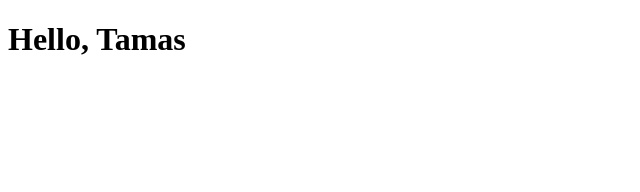
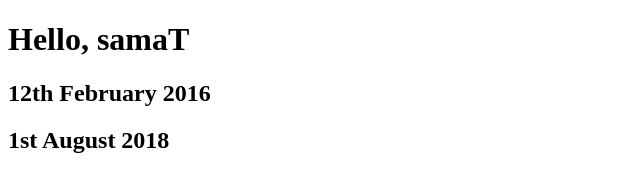
Before and after one commit to minhmmai/udemyMeanApp, a website: page fst-angular-mean/index.html in a window 1280 px wide. Shown: the whole page, without its empty margins (0-640 px from the left). Drawn offline with nearby package versions, Linux system fonts and the light colour scheme; some packages are replaced by stand-ins of ours; no server answers.

Commit message:
starting lecture 44

```diff
--- /dev/null
+++ b/fst-angular-mean/filters/date-suffix.js
@@ -0,0 +1,15 @@
+angular.module("myApp").filter("dateSuffix", dateSuffix);
+function dateSuffix($filter){
+    var suffixes = ["th", "st", "nd", "rd"];
+
+    return function(string){
+        if(string){
+            var dtfilter = $filter("date")(string, "dd MMMM yyyy @ H:m:s");
+            var day = parseInt(dtfilter.substr(0,2));
+            var relevantDigits = (day < 30) ? day % 20 : day % 30;
+            var suffix = (relevantDigits <= 3) ? suffixes[relevantDigits] : suffixes[0];
+            dtfilter = dtfilter.substring(2);
+            return day + suffix + dtfilter;
+        }
+    }
+}
--- /dev/null
+++ b/fst-angular-mean/filters/reverse-filter.js
@@ -0,0 +1,9 @@
+angular.module("myApp").filter("reverse", reverse);
+
+function reverse(){
+    return function(string){
+        if(string){
+            return string.split('').reverse().join('');
+        }
+    }
+}
--- a/fst-angular-mean/index.html
+++ b/fst-angular-mean/index.html
@@ -9,6 +9,8 @@
         <script src="main/main-controller.js"></script>
         <script src="film/film-controller.js"></script>
         <script src="datafactory/datafactory.js"></script>
+        <script src="filters/reverse-filter.js"></script>
+        <script src="filters/date-suffix.js"></script>
         <title>Angular MEAN</title>
     </head>
     <body>
--- a/fst-angular-mean/main/main-controller.js
+++ b/fst-angular-mean/main/main-controller.js
@@ -4,6 +4,8 @@ angular.module('myApp')
 function MainController(FilmFactory) {
     var vm = this;
     vm.name = 'Tamas';
+    vm.date1 = "12 February 2016";
+    vm.date2 = "01 August 2018";
 
     FilmFactory.getAllFilms().then(function(response) {
         console.log(response);
--- a/fst-angular-mean/main/main.html
+++ b/fst-angular-mean/main/main.html
@@ -1,4 +1,6 @@
-<h1>Hello, {{vm.name}}</h1>
+<h1>Hello, {{vm.name | reverse}}</h1>
+<h2>{{vm.date1 | dateSuffix}}</h2>
+<h2>{{vm.date2 | dateSuffix}}</h2>
 <ul>
     <li ng-repeat="film in vm.films">{{film.title}}</li>
 </ul>
```
